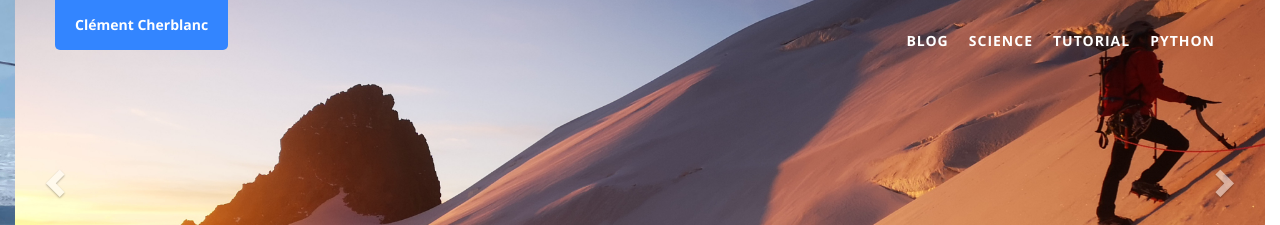
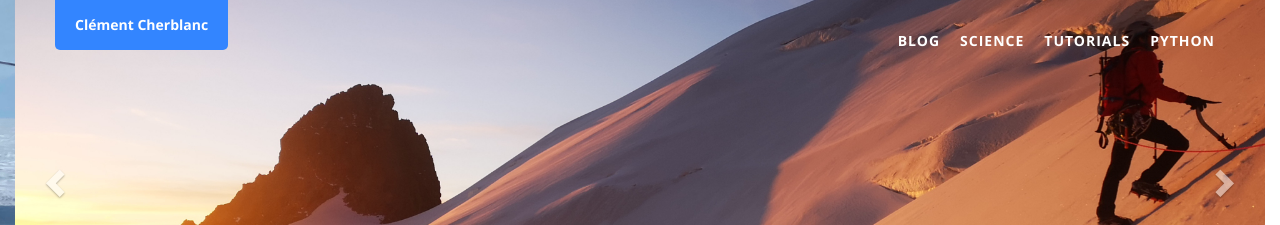
Before and after one commit to ClemAntarctica/ClemAntarctica.github.io, a Jekyll site: the page built from blog/mac.html, in a window 1280 px wide. Shown: the top 225 px of the page. Built offline with Jekyll 4.4.1, drawn with Linux system fonts in a browser that asks for light colours.

Commit message:
Add files via upload

```diff
--- a/_data/blog.yml
+++ b/_data/blog.yml
@@ -6,7 +6,7 @@
 - name: Science
   href: /science/
 
-- name: Tutorial
+- name: Tutorials
   href: /tutorials/
 
 
```
